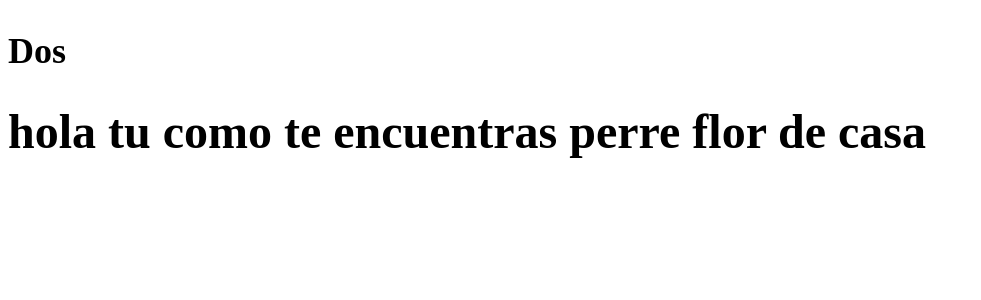
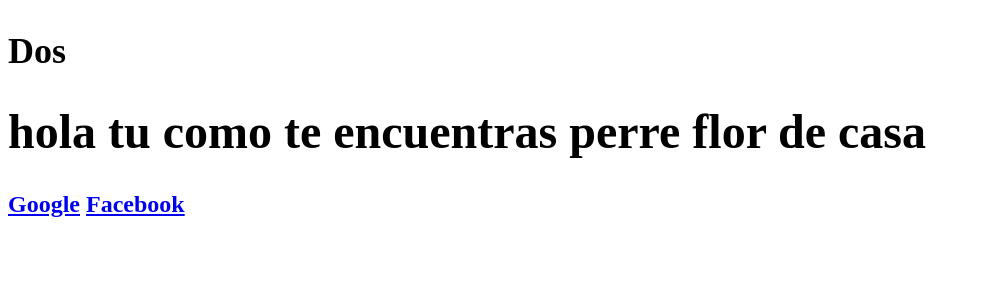
Before and after one commit to Mahynlo/Prueba_1, a PHP site: page / in a window 1280 px wide. Shown: the part 358-658 px from the top of the page, without its empty margins (0-981 px from the left). Run offline with PHP 8.4, Linux system fonts and the light colour scheme.

Commit message:
se añadieron links

```diff
--- a/index.php
+++ b/index.php
@@ -22,8 +22,10 @@
 
                     <div>
                         <h1>No se esto lo camie por otra cosa<h1>
-                                <h2>Dos<h2>
-                                        <h1>hola tu como te encuentras perre flor de casa</h1>
+                        <h2>Dos<h2>
+                        <h1>hola tu como te encuentras perre flor de casa</h1>
+                        <a href="https://www.google.com">Google</a>
+                        <a href="https://www.facebook.com">Facebook</a>
                     </div>
 
 </body>
```
